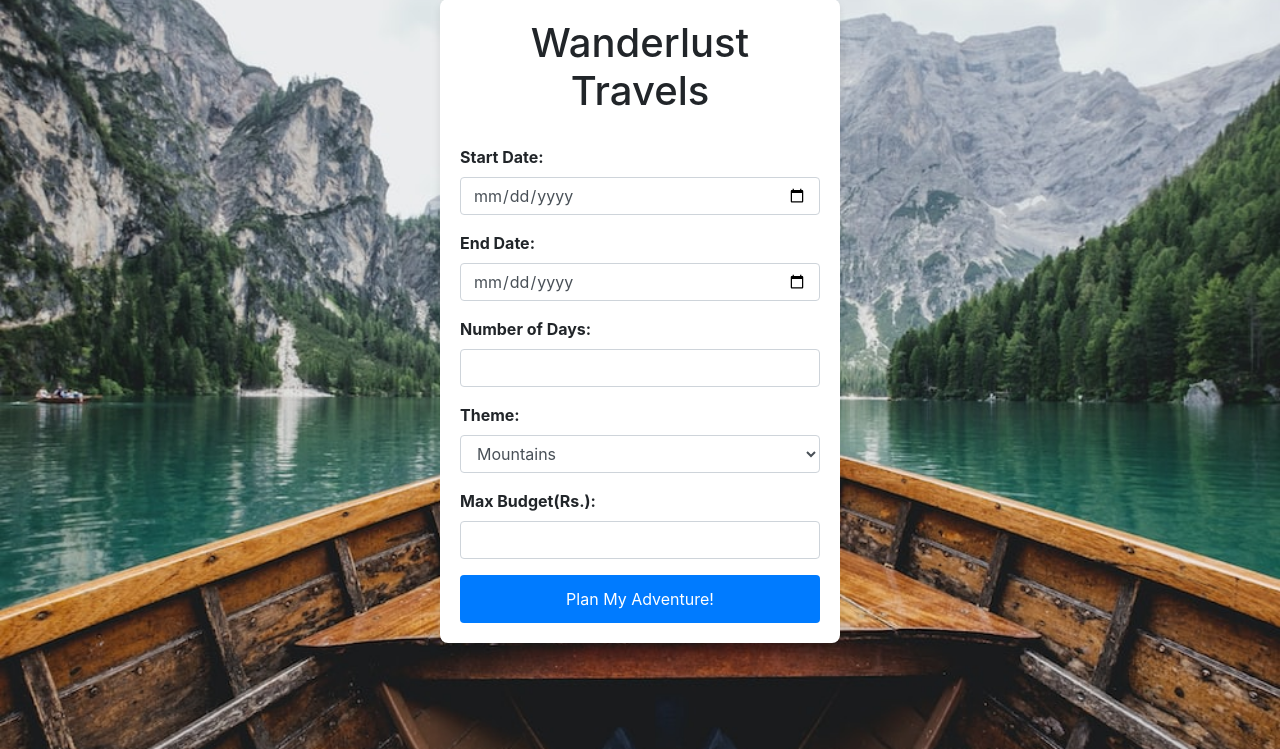
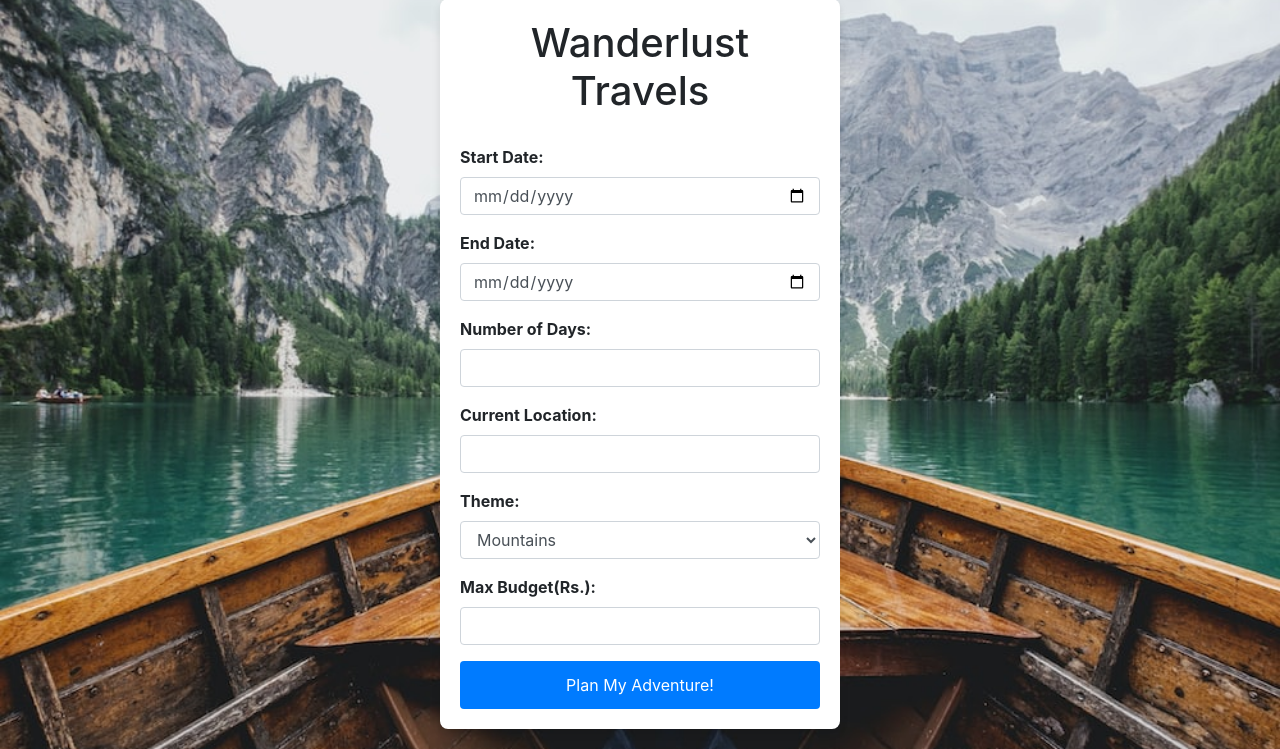
Before and after one commit to Pratap11109/traval_quests, a Django app: page /main_page/ in a window 1280 px wide. Shown: the part 51-800 px from the top of the page. Run offline with Django 4.2, Linux system fonts and the light colour scheme; some libraries are stand-ins or nearby versions.

Commit message:
final ppp

```diff
--- a/travel_app/templates/main.html
+++ b/travel_app/templates/main.html
@@ -73,6 +73,10 @@
                     <input type="number" class="form-control" id="num-days" name="num-days" min="1" required>
                 </div>
                 <div class="form-group">
+                    <label for="num-days">Current Location:</label>
+                    <input type="text" class="form-control" id="current_location" name="current_location" required>
+                </div>
+                <div class="form-group">
                     <label for="theme">Theme:</label>
                     <select class="form-control" id="theme" name="theme" required>
                         <option value="mountains">Mountains</option>
--- a/travel_app/travel_planner_app/models.py
+++ b/travel_app/travel_planner_app/models.py
@@ -14,6 +14,7 @@ class TravelGroup(models.Model):
 class BudgetPlanner(models.Model):
     budget = models.DecimalField(max_digits=10, decimal_places=2, null=True, default=None)
     theme = models.CharField(max_length=100, null=True, default=None)
+    current_location = models.CharField(max_length=100, null=True, default=None)
     num_days = models.PositiveIntegerField(null=True, default=None)
     end_date = models.DateField(null=True, default=None)
     start_date = models.DateField(null=True, default=None)
--- a/travel_app/travel_planner_app/views.py
+++ b/travel_app/travel_planner_app/views.py
@@ -55,10 +55,12 @@ def main_page(request):
         end_date = request.POST.get("end-date")
         num_days = request.POST.get("num-days")
         theme = request.POST.get("theme")
+        current_location = request.POST.get(current_location)
         budget = request.POST.get("budget")
         budget_plan = {
             "budget": budget,
             "theme": theme,
+            "current_location": current_location,
             "num_days": num_days,
             "end_date": end_date,
             "start_date": start_date
```
Also changed, not shown: travel_app/db.sqlite3, travel_app/travel_planner_app/migrations/0014_budgetplanner_current_location.py (added).
